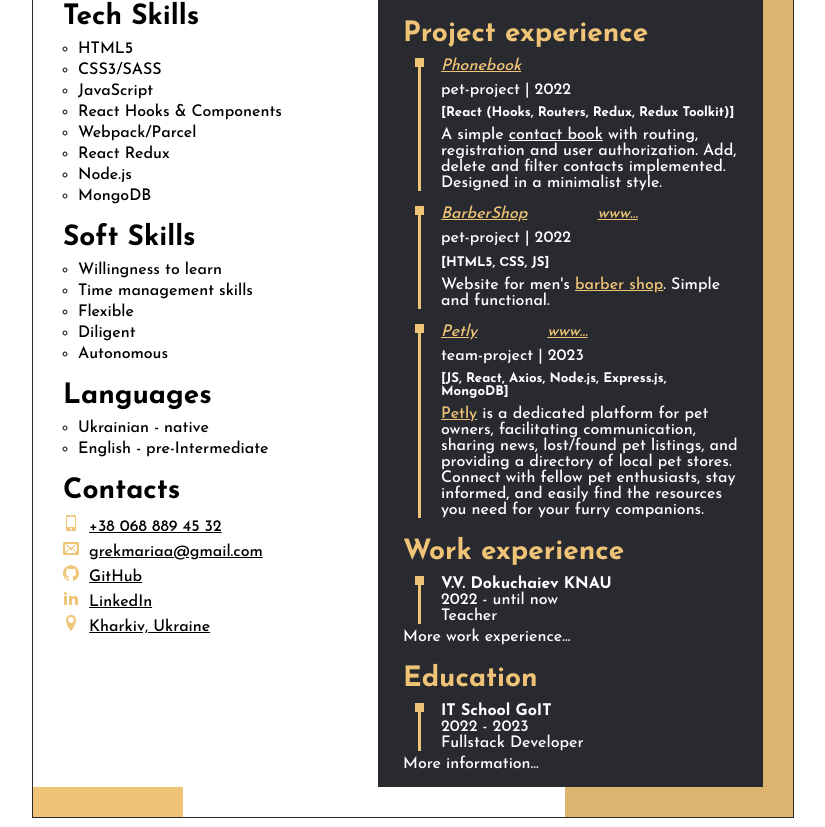
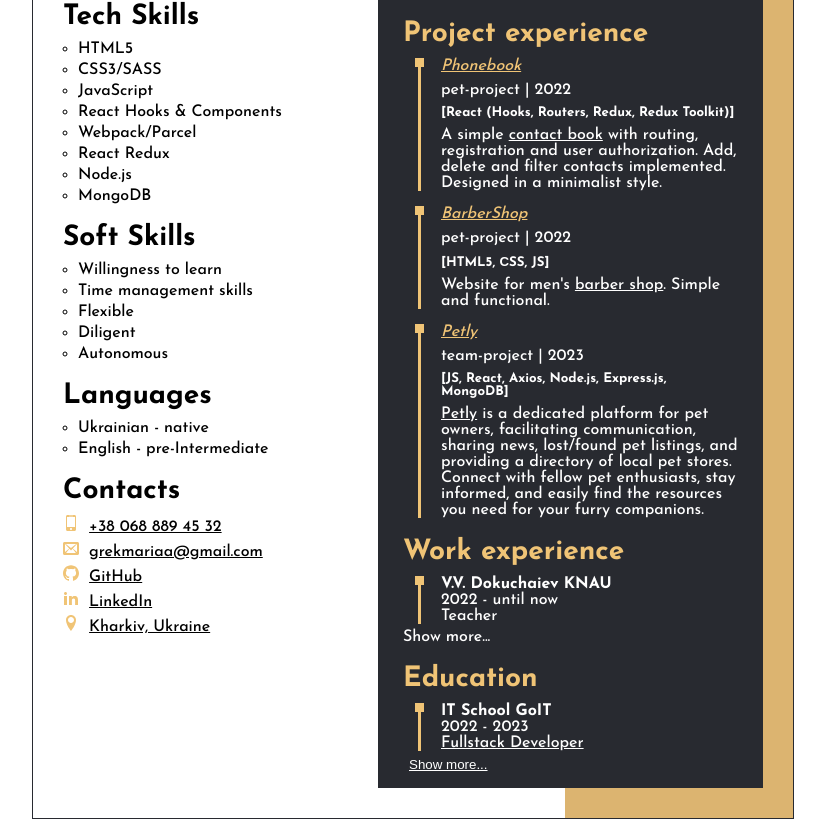
Before and after one commit to hellene-mary/cv, a website: page index.html in a window 1280 px wide. Shown: the part 320-1147 px from the top of the page, without its empty margins (227-1052 px from the left). Drawn offline with Linux system fonts and the light colour scheme.

Commit message:
up link on repo, add btn show more

```diff
--- a/index.css
+++ b/index.css
@@ -128,7 +128,7 @@ main {
   content: '';
   display: block;
   position: absolute;
-  left: -5px;
+  left: -6px;
   top: 0;
   width: 9px;
   height: 9px;
@@ -171,7 +171,7 @@ address {
   color: white;
 }
 
-.experience::before {
+/* .experience::before {
   content: '';
   display: block;
   width: 150px;
@@ -181,7 +181,7 @@ address {
   position: absolute;
   bottom: 0;
   left: 0;
-}
+} */
 
 .photo {
   /* margin-bottom: 30px; */
@@ -229,7 +229,7 @@ address {
   text-decoration: underline;
 }
 
-.project-item::before {
+.marker-item::before {
   content: '';
   display: block;
   position: absolute;
@@ -254,7 +254,7 @@ address {
   padding-left: 20px;
 }
 
-.work-item::before {
+/* .work-item::before {
   content: '';
   display: block;
   position: absolute;
@@ -263,7 +263,7 @@ address {
   width: 9px;
   height: 9px;
   background-color: #f0c476;
-}
+} */
 
 .education-item {
   position: relative;
@@ -271,7 +271,7 @@ address {
   padding-left: 20px;
 }
 
-.education-item::before {
+/* .education-item::before {
   content: '';
   display: block;
   position: absolute;
@@ -280,4 +280,11 @@ address {
   width: 9px;
   height: 9px;
   background-color: #f0c476;
+} */
+
+.btn {
+  background-color: inherit;
+  color: inherit;
+  border: none;
+  text-decoration: underline;
 }
--- a/index.html
+++ b/index.html
@@ -135,7 +135,7 @@
             <li class="about-list-item">
               <h3 class="title onBlack">Project experience</h3>
               <ul class="projects-list list">
-                <li class="project-item item">
+                <li class="project-item item marker-item">
                   <h4 class="project-name">
                     <a
                       class="link"
@@ -169,7 +169,7 @@
                     minimalist style.
                   </p>
                 </li>
-                <li class="project-item item">
+                <li class="project-item item marker-item">
                   <h4 class="project-name">
                     <a
                       class="link"
@@ -178,22 +178,21 @@
                       href="https://github.com/hellene-mary/Barbershop"
                       >BarberShop</a
                     >
+                  </h4>
+                  <p>pet-project | 2022</p>
+                  <h5 class="project-tech">[HTML5, СSS, JS]</h5>
+                  <p class="project-about">
+                    Website for men's
                     <a
                       class="link"
                       target="_blank"
                       rel="noopener noreferrer"
                       href="https://hellene-mary.github.io/Barbershop/"
-                      >www...</a
-                    >
-                  </h4>
-                  <p>pet-project | 2022</p>
-                  <h5 class="project-tech">[HTML5, СSS, JS]</h5>
-                  <p class="project-about">
-                    Website for men's <span>barber shop</span>. Simple and
-                    functional.
+                      >barber shop</a
+                    >. Simple and functional.
                   </p>
                 </li>
-                <li class="project-item item">
+                <li class="project-item item marker-item">
                   <h4 class="project-name">
                     <a
                       class="link"
@@ -202,25 +201,24 @@
                       href="https://github.com/makfiz/project_group_5_front"
                       >Petly</a
                     >
-                    <a
-                      class="link"
-                      target="_blank"
-                      rel="noopener noreferrer"
-                      href="https://makfiz.github.io/project_group_5_front/"
-                      >www...</a
-                    >
                   </h4>
                   <p>team-project | 2023</p>
                   <h5 class="project-tech">
                     [JS, React, Axios, Node.js, Express.js, MongoDB]
                   </h5>
                   <p class="project-about">
-                    <span>Petly</span> is a dedicated platform for pet owners,
-                    facilitating communication, sharing news, lost/found pet
-                    listings, and providing a directory of local pet stores.
-                    Connect with fellow pet enthusiasts, stay informed, and
-                    easily find the resources you need for your furry
-                    companions.
+                    <a
+                      class="link"
+                      target="_blank"
+                      rel="noopener noreferrer"
+                      href="https://makfiz.github.io/project_group_5_front/"
+                      >Petly</a
+                    >
+                    is a dedicated platform for pet owners, facilitating
+                    communication, sharing news, lost/found pet listings, and
+                    providing a directory of local pet stores. Connect with
+                    fellow pet enthusiasts, stay informed, and easily find the
+                    resources you need for your furry companions.
                   </p>
                 </li>
               </ul>
@@ -230,30 +228,31 @@
               <div class="about-list-box">
                 <div>
                   <ul class="work-list list">
-                    <li class="work-item item">
+                    <li class="work-item item marker-item">
                       <h4>V.V. Dokuchaiev KNAU</h4>
                       <p>2022 - until now</p>
                       <p>Teacher</p>
                     </li>
-                    <p class="more-info">More work experience...</p>
+                    <p class="more-info">Show more...</p>
                     <!-- ^add on click action -->
-                    <li class="work-item item is-hidden">
+                    <li class="work-item item is-hidden marker-item">
                       <h4>Unicef</h4>
                       <p>2022 - until now</p>
                       <p>Volunteer</p>
                     </li>
-                    <li class="work-item item is-hidden">
+                    <li class="work-item item is-hidden marker-item">
                       <h4>O.M. Beketov NUUEKh</h4>
                       <p>2017 - 2019</p>
                       <p>Teacher</p>
                     </li>
-                    <li class="work-item item is-hidden">
+                    <li class="work-item item is-hidden marker-item">
                       <h4>Eldorado</h4>
                       <p>2015 - 2017</p>
                       <p>Cashier, seller</p>
                     </li>
                   </ul>
                 </div>
+                <!-- & обов\яки? -->
                 <!-- <div>
                 <h4>Achievements</h4>
                 <ul>
@@ -273,15 +272,28 @@
             <li class="about-list-item">
               <h3 class="title onBlack">Education</h3>
               <ul class="education-list list">
-                <li class="education-item item">
+                <li class="education-item item marker-item">
                   <h4>IT School GoIT</h4>
                   <!-- ? add link on GoIt sertificate/site -->
                   <p>2022 - 2023</p>
-                  <p>Fullstack Developer</p>
+                  <!-- <p>Fullstack Developer</p> -->
+                  <a
+                    target="_blank"
+                    rel="noopener noreferrer"
+                    href="https://drive.google.com/file/d/1lZwC5TcYeoUNsvNpuCU6uwJeO7cbl7ff/view?usp=sharing"
+                    >Fullstack Developer</a
+                  >
                 </li>
-                <p class="more-info">More information...</p>
+                <!-- <p class="more-info">Show more...</p> -->
+                <button type="button" class="show-more-btn btn">
+                  Show more...
+                </button>
+                <button type="button" class="show-less-btn btn is-hidden">
+                  Show less...
+                </button>
+
                 <!-- ^add on click action -->
-                <li class="education-item item is-hidden">
+                <li class="education-item item is-hidden marker-item">
                   <h4>
                     O.M. Beketov National University of Urban Economy in Kharkiv
                   </h4>
@@ -297,5 +309,7 @@
         </div>
       </section>
     </main>
+
+    <script src="./index.js"></script>
   </body>
 </html>
--- /dev/null
+++ b/index.js
@@ -0,0 +1 @@
+console.log('hello world!');
```
